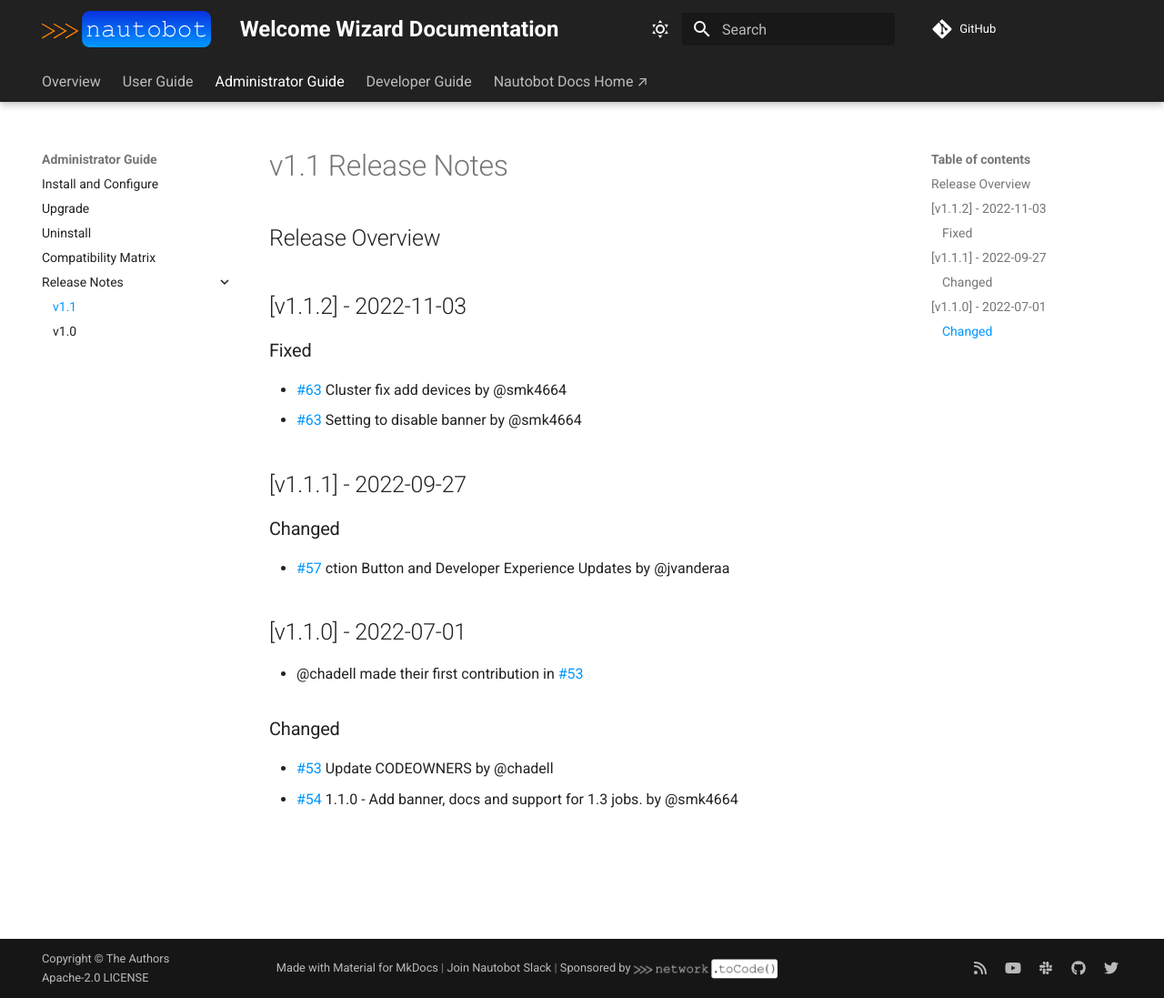
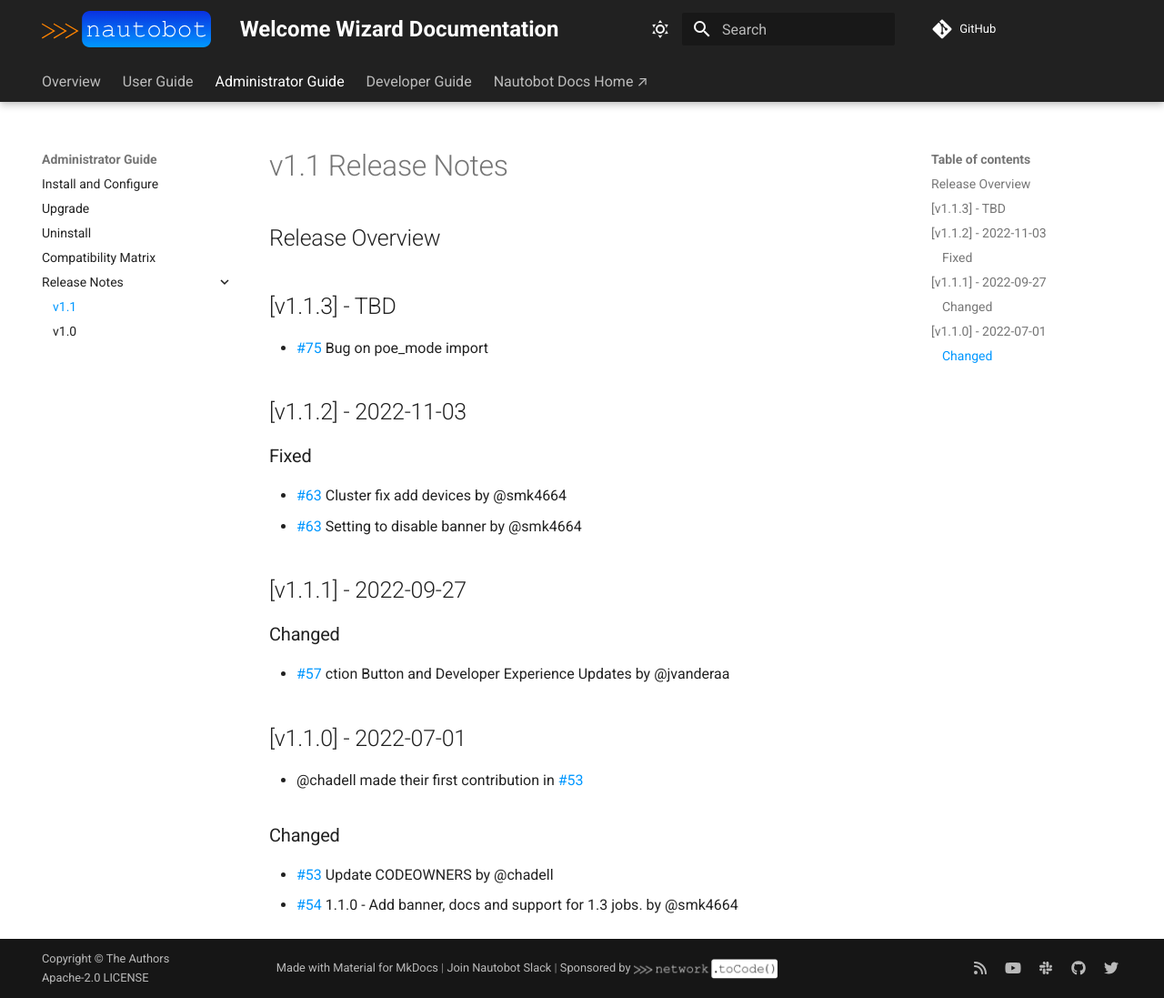
Before and after one commit to nautobot/nautobot-app-welcome-wizard, an MkDocs documentation site: the page built from docs/admin/release_notes/version_1.1.md, in a window 1280 px wide and 1097 px high. Shown: the whole window at 91% size. Built offline with MkDocs 1.6.1 and Material for MkDocs 9.7.7, drawn with Linux system fonts in a browser that asks for light colours; comment, search, counter and statistics services are not loaded.

Commit message:
Updates changelog

```diff
--- a/docs/admin/release_notes/version_1.1.md
+++ b/docs/admin/release_notes/version_1.1.md
@@ -1,6 +1,10 @@
 # v1.1 Release Notes
 
 ## Release Overview
+
+## [v1.1.3] - TBD
+
+- [#75](https://github.com/nautobot/nautobot-plugin-welcome-wizard/issues/75) Bug on poe_mode import
 
 ## [v1.1.2] - 2022-11-03
 
@@ -8,7 +12,6 @@
 
 - [#63](https://github.com/nautobot/nautobot-plugin-welcome-wizard/issues/63) Cluster fix add devices by @smk4664
 - [#63](https://github.com/nautobot/nautobot-plugin-welcome-wizard/issues/63) Setting to disable banner by @smk4664
-
 
 ## [v1.1.1] - 2022-09-27
 
```
